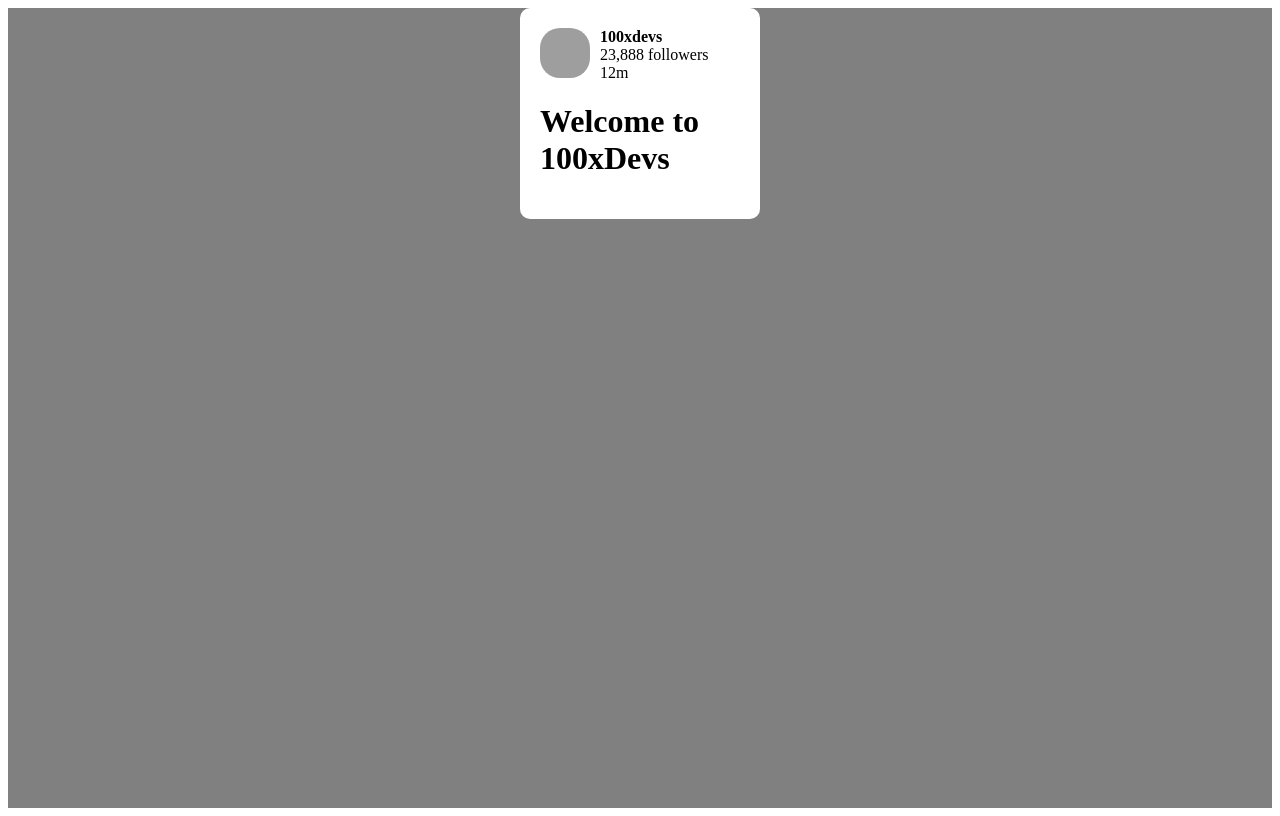
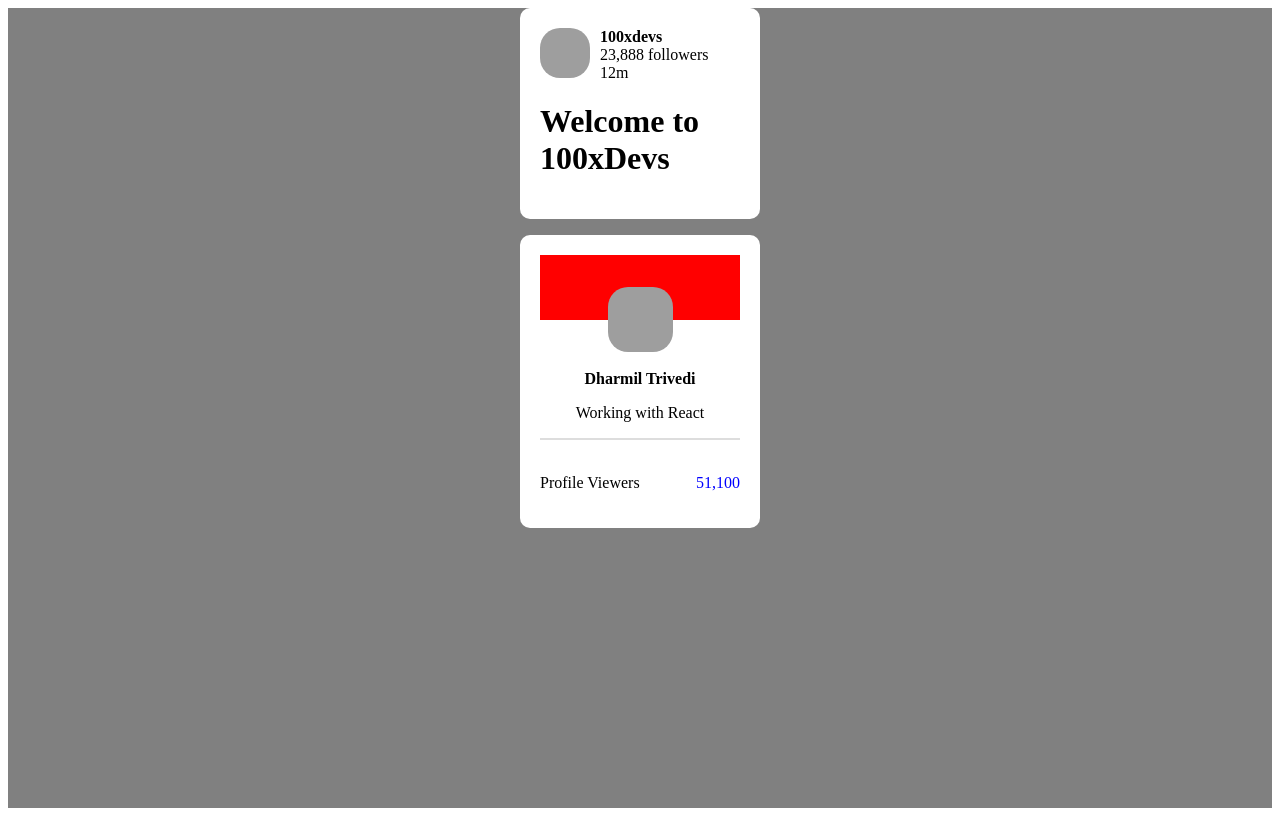
Before and after one commit to Dharmil20/react-1, a React (Vite) app: page / in a window 1280 px wide. Built offline with nearby package versions, Linux system fonts and the light colour scheme; grey boxes are pictures that could not be loaded.

Commit message:
Profile component, props and conditional rendering

```diff
--- a/src/App.jsx
+++ b/src/App.jsx
@@ -2,21 +2,29 @@
 function App() {
   // const [count, setCount] = useState(0)
   return (
-    <div style={{background: "gray", height: "100vh"}}>
-      <div style={{display: "flex", justifyContent: "center"}}>
-      <PostComponent />
+    <div style={{ background: "gray", height: "100vh" }}>
+      <div style={{ display: "flex", justifyContent: "center", marginBottom: "2vh" }}>
+        <PostComponent />
+      </div>
+      <div style={{ display: "flex", justifyContent: "center" }}>
+        <ProfileComponent
+            name={"Dharmil Trivedi"}
+            workingTech={"React"}
+            pViewers={"51,100"}
+            // pImpressions={"2,000"}
+        />
       </div>
     </div>
   )
 }
 
-const style = { width: 200, backgroundColor: "White", borderRadius: 10, borderWidth: 1, padding: 20}
+const style = { width: 200, backgroundColor: "White", borderRadius: 10, borderWidth: 1, padding: 20 }
 
 function PostComponent() {
   return <div style={style}>
-    <div style={{display: "flex"}}>
+    <div style={{ display: "flex" }}>
       <img src={"https://appx-wsb-gcp-mcdn.akamai.net.in/subject/2023-01-17-0.17044360120951185.jpg"} alt="DP" style={{ width: 50, height: 50, borderRadius: 20 }} />
-      <div style={{marginLeft: 10}}>
+      <div style={{ marginLeft: 10 }}>
         <b>100xdevs</b>
         <div>23,888 followers</div>
         <div>12m</div>
@@ -26,4 +34,36 @@
   </div>
 }
 
+function ProfileComponent({ name, pViewers, pImpressions, workingTech }) {
+  return <div style={style}>
+    <div style={{ backgroundColor: "red", width: 200, height: 65, position: "absolute" }}></div>
+    <div style={{ display: "flex", flexDirection: "column", alignItems: "center", position: "relative", paddingTop: "4vh", borderBottom: "2px solid #ddd", }}>
+      <img src={"https://appx-wsb-gcp-mcdn.akamai.net.in/subject/2023-01-17-0.17044360120951185.jpg"} alt="DP" style={{ width: 65, height: 65, borderRadius: 20 }} />
+      <br />
+      <b>{name}</b>
+      <p>Working with {workingTech}</p>
+    </div>
+
+    <br />
+    <div>
+      <div style={{ display: "flex", justifyContent: "space-between" }}>
+        <div>
+          <p>Profile Viewers</p>
+        </div>
+        <div>
+          <p style={{ color: "Blue" }}>{pViewers}</p>
+        </div>
+      </div>
+      {pImpressions !== undefined && <div style={{ display: "flex", justifyContent: "space-between" }}>
+        <div>
+          <p>Post Impressions</p>
+        </div>
+        <div>
+          <p style={{ color: "Blue" }}>{pImpressions}</p>
+        </div>
+      </div>}
+    </div>
+  </div>
+}
+
 export default App
```
